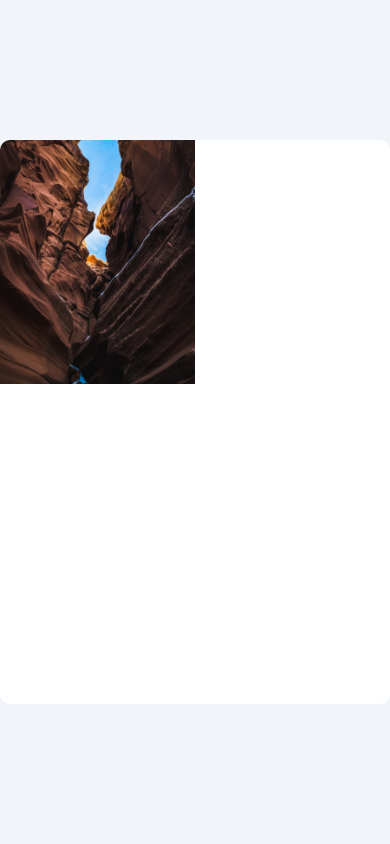
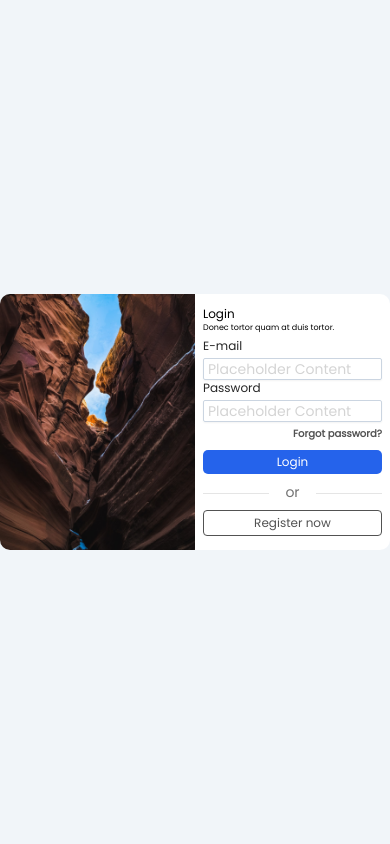
Before and after one commit to tushargadher/Assignment, a Next.js app: page / in a window 390 px wide. Shown: the top 844 px of the page. Built offline with nearby package versions, Linux system fonts and the light colour scheme.

Commit message:
make responsive

```diff
--- a/app/page.js
+++ b/app/page.js
@@ -6,7 +6,71 @@ const Login = () => {
   const { push } = useRouter();
   return (
     <>
-      <div className="container h-screen bg-slate-100 flex justify-center items-center">
+      {/* small device */}
+      <div className="lg:hidden container h-screen w-screen bg-slate-100 flex justify-center items-center">
+        {/* inner box */}
+        <div className="overflow-hidden h-64 rounded-[10px] flex relative bg-white">
+          {/* left side image*/}
+          <div className="h-full w-1/2">
+            <Image src={LoginImg} alt="mountain" className="h-full" />
+          </div>
+          {/* right side form */}
+          <div className="w-1/2 p-2">
+            <div className="my-1">
+              <p className="text-xs">Login</p>
+              <p className="text-[8px]">Donec tortor quam at duis tortor.</p>
+            </div>
+            <div>
+              <label>
+                <span class="block text-xs font-medium  text-neutral-800">
+                  E-mail
+                </span>
+                <input
+                  type="email"
+                  value="Placeholder Content"
+                  class="mt-1 block w-full px-1  bg-white border border-slate-300 rounded-sm text-sm shadow-sm placeholder-slate-400 text-neutral-300"
+                />
+              </label>
+              <label>
+                <span class="block text-xs font-medium  text-neutral-800">
+                  Password
+                </span>
+                <input
+                  type="email"
+                  value="Placeholder Content"
+                  class="mt-1 block w-full px-1  bg-white border border-slate-300 rounded-sm text-sm shadow-sm placeholder-slate-400 text-neutral-300"
+                />
+              </label>
+              <div className="flex  justify-end flex-row mt-1 mb-2">
+                <span className="text-[10px] text-neutral-600 font-semibold">
+                  Forgot password?
+                </span>
+              </div>
+              <button
+                class="bg-blue-600 hover:bg-blue-700 text-white py-1 px-4 rounded-[5px] w-full text-xs font-medium "
+                onClick={() => {
+                  push("/dashboard", undefined, { shallow: true });
+                }}
+              >
+                Login
+              </button>
+              <div>
+                <div className="my-2 flex items-center before:mt-0.5 before:flex-1 before:border-t before:border-neutral-200 after:mt-0.5 after:flex-1 after:border-t after:border-neutral-200">
+                  <p class="mx-4 mb-0 text-center text-neutral-500 text-sm">
+                    or
+                  </p>
+                </div>
+                <button class="border border-neutral-600 bg-white text-neutral-600 py-1 px-4 rounded w-full text-xs font-medium ">
+                  Register now
+                </button>
+              </div>
+            </div>
+          </div>
+        </div>
+      </div>
+
+      {/* desktop view */}
+      <div className="lg:visible container h-screen bg-slate-100 flex justify-center items-center">
         {/* inner box */}
 
         <div className="overflow-hidden w-[900px] h-[564px] rounded-[10px] flex relative bg-white">
```
